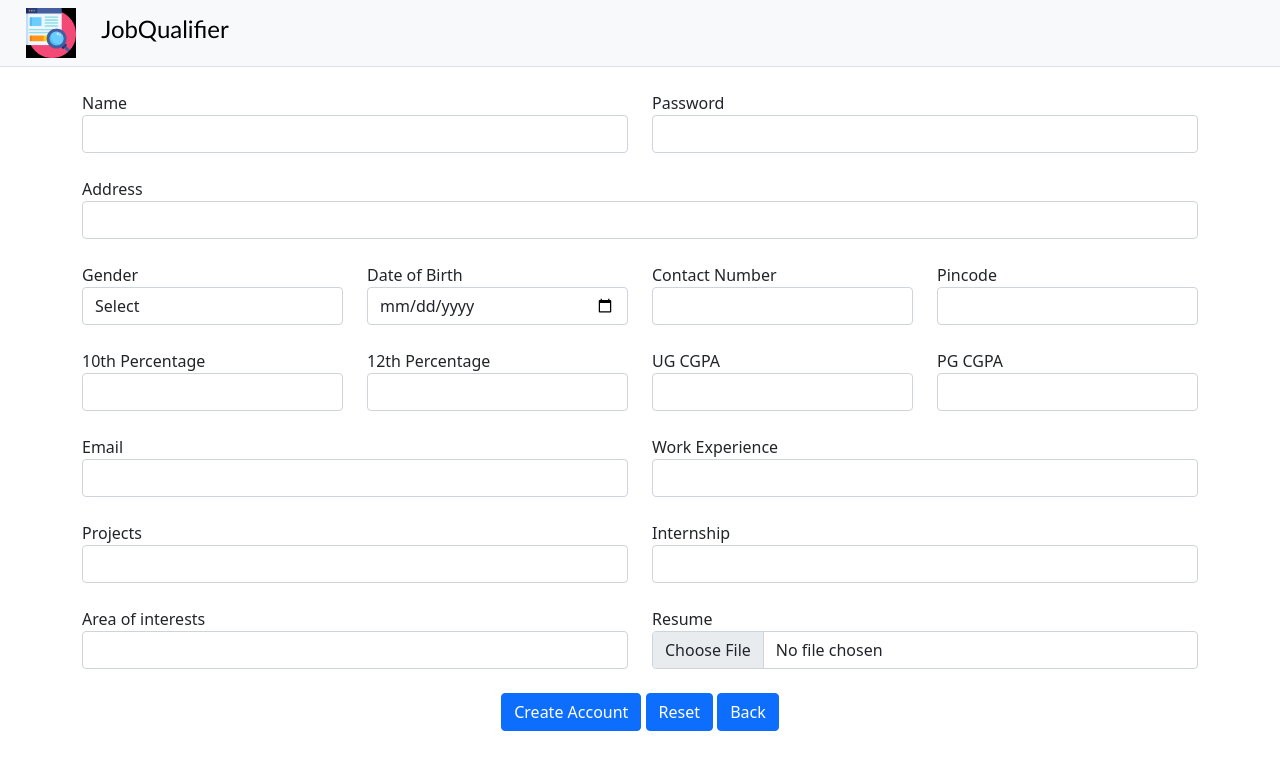
After one commit to ikingslin/jobqualifier, a PHP site: page /signup.php in a window 1280 px wide. The commit adds this page. Shown: the top 770 px of the page. Run offline with PHP 8.4, Linux system fonts and the light colour scheme; some libraries are stand-ins or nearby versions.

Commit message:
Candidate Signup page added

```diff
--- a/admin.php
+++ b/admin.php
@@ -11,8 +11,6 @@
     $query = "SELECT `AdminName`, `Password` FROM admin WHERE AdminName='$aname' AND Password='$apass';";
     $result = mysqli_query($conn,$query);
 
-
-    Check
     if($result==false)
     {
         echo '<script type="text/javascript">','validate(0);','</script>';
--- /dev/null
+++ b/signup.php
@@ -0,0 +1,173 @@
+<?php
+    $conn = mysqli_connect("localhost","root","","jobqualifier");
+    if(!$conn)
+    {
+        die("Connection to DB failed with : ".mysqli_connect_error());
+    }
+    if(isset($_POST['submit']))
+    {
+        $sql="select * from candidate";
+        $result=mysqli_query($conn,$sql);
+        if(mysqli_num_rows($result)==0)
+            $id='C0001';
+        else
+        {
+            $sql="select id from candidate order by id desc limit 1";
+            $result=mysqli_query($conn,$sql);
+            $row=mysqli_fetch_row($result);
+            $id=$row[0];
+            $id++;
+        }
+        $name = $_POST['cname'];
+        $pass = $_POST['cpass'];
+        $address = $_POST['address'];
+        $gender = $_POST['gender'];
+        $dob = $_POST['dob'];
+        $contact = $_POST['contact'];
+        $pincode = $_POST['pincode'];
+        $per10 = $_POST['per10'];
+        $per12 = $_POST['per12'];
+        $ugcgpa = $_POST['ugcgpa'];
+        $pgcgpa = $_POST['pgcgpa'];
+        $email = $_POST['email'];
+        $work = $_POST['work'];
+        $projects = $_POST['projects'];
+        $intern = $_POST['intern'];
+        $interests = $_POST['interests'];
+        $resume = $_POST['resume'];
+        $sql = " select * from candidate where contact='".$contact."' and email='".$email."'";
+        $result=mysqli_query($conn,$sql);
+        if(mysqli_num_rows($result)==0)
+        {
+            $sql = "insert into candidate values('$name','$pass','$address','$gender','$dob','$contact','$pincode','$per10','$per12','$ugcgpa','$pgcgpa','$email','$work','$projects','$intern','$interests','$resume','$id')";
+            $insert = mysqli_query($conn,$sql);
+            if(!$insert)
+                echo '<script>alert("Cannot Create Account")</script>';
+            else
+            {
+                echo '<script>alert("Account created successfully")</script>';
+                header("Location:admin.php");
+            }
+        }
+        else
+        {
+            echo '<script>alert("You already have an account")</script>';
+        }
+    }
+    mysqli_close($conn);
+?>
+<!DOCTYPE html>
+<html lang="en">
+<head>
+    <meta charset="UTF-8">
+    <meta http-equiv="X-UA-Compatible" content="IE=edge">
+    <meta name="viewport" content="width=device-width, initial-scale=1.0">
+    <title>Sign Up</title>
+    <link href="https://cdn.jsdelivr.net/npm/bootstrap@5.1.3/dist/css/bootstrap.min.css" rel="stylesheet">
+    <script src="h/ttps://cdn.jsdelivr.net/npm/bootstrap@5.1.3/dist/js/bootstrap.bundle.min.js"></script>
+    <link rel="stylesheet" href="assets/index.css">
+</head>
+<body>
+    <header class="d-flex justify-content-left align-items-center py-2 border-bottom bg-light">
+        <img src="assets/images/logo.png" alt="No Image" id="logo" style="margin-left: 2%;">
+        <h4 class="fs-4" id="companytitle" style="margin-left: 2%;">JobQualifier</h4>
+    </header><br>
+    <div class="container">
+        <form action="signup.php" method="post">
+            <div class="row">
+                <div class="col">
+                    <label for="cname">Name</label>
+                    <input type="text" name="cname" id="cname" class="form-control" required/>
+                </div>
+                <div class="col">
+                    <label for="cpass">Password</label>
+                    <input type="password" name="cpass" id="cpass" class="form-control" required/>
+                </div>
+            </div><br>
+            <div class="row">
+                <div class="col">
+                    <label for="address">Address</label>
+                    <input type="textarea" name="address" id="address" class="form-control" required/>
+                </div>
+            </div><br>
+            <div class="row">
+                <div class="col">
+                    <label for="gender">Gender</label>
+                    <select class="form-control" name="gender" required>
+                        <option selected>Select</option>
+                        <option value="female">Female</option>
+                        <option value="male">Male</option>
+                    </select>
+                </div>
+                <div class="col">
+                    <label for="dob">Date of Birth</label>
+                    <input type="date" name="dob" id="dob-" class="form-control" required/>
+                </div>
+                <div class="col">
+                    <label for="contact">Contact Number</label>
+                    <input type="tel" name="contact" id="contact" pattern="[0-9]{10}" class="form-control" required/>
+                </div>
+                <div class="col">
+                    <label for="pincode">Pincode</label>
+                    <input type="tel" name="pincode" id="pincode" pattern="[0-9]{6}" class="form-control" required/>
+                </div>
+            </div><br>
+            <div class="row">
+                <div class="col">
+                    <label for="per10">10th Percentage</label>
+                    <input type="text" name="per10" id="per10" min="0.0" max="100.0" class="form-control" required/>
+                </div>
+                <div class="col">
+                    <label for="per12">12th Percentage</label>
+                    <input type="text" name="per12" id="per12" min="0.0" max="100.0" class="form-control" required/>
+                </div>
+                <div class="col">
+                    <label for="ugcgpa">UG CGPA</label>
+                    <input type="text" name="ugcgpa" id="ugcgpa" min="0.0" max="10.0" class="form-control" required/>
+                </div>
+                <div class="col">
+                    <label for="pgcgpa">PG CGPA</label>
+                    <input type="text" name="pgcgpa" id="pgcgpa" min="0.0" max="10.0" class="form-control" required/>
+                </div>
+            </div><br>
+            <div class="row">
+                <div class="col">
+                    <label for="email">Email</label>
+                    <input type="email" name="email" id="email" class="form-control" required/>
+                </div>
+                <div class="col">
+                    <label for="work">Work Experience</label>
+                    <input type="text" name="work" id="work" class="form-control" required/>
+                </div>
+            </div><br>
+            <div class="row">
+                <div class="col">
+                    <label for="projects">Projects</label>
+                    <input type="text" name="projects" id="projects" class="form-control" required/>
+                </div>
+                <div class="col">
+                    <label for="intern">Internship</label>
+                    <input type="text" name="intern" id="intern" class="form-control" required/>
+                </div>
+            </div><br>
+            <div class="row">
+                <div class="col">
+                    <label for="interests">Area of interests</label>
+                    <input type="text" name="interests" id="interests" class="form-control" required/>
+                </div>
+                <div class="col">
+                    <label for="resume">Resume</label>
+                    <input type="file" name="resume" id="resume" class="form-control" required/>
+                </div>
+            </div><br>
+            <div class="form-group">
+                <center>
+                    <input type="submit" value="Create Account" name="submit" class="btn btn-primary">
+                    <input type="reset" value="Reset" class="btn btn-primary">
+                    <input type="button" value="Back" class="btn btn-primary" onClick="history.go(-1);">
+                </center>
+            </div>
+        </form>
+    </div>
+</body>
+</html>
```
